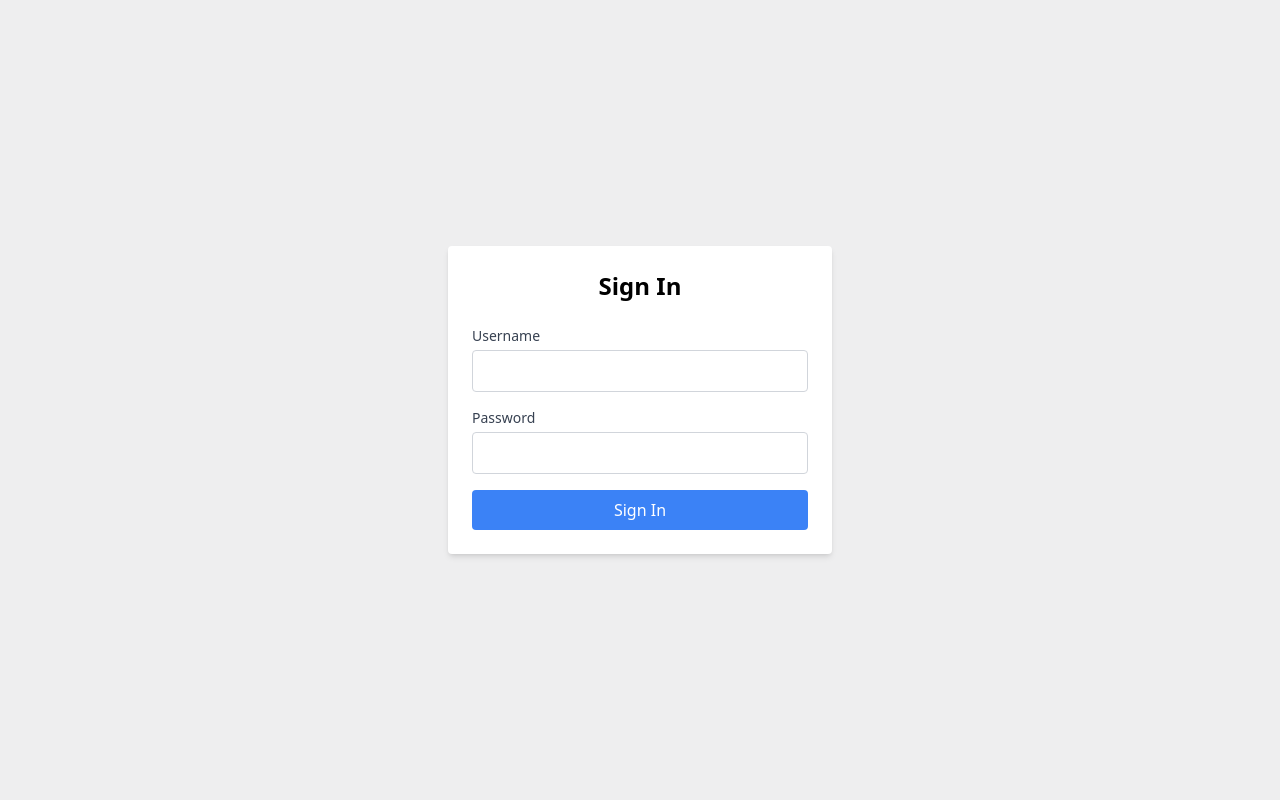
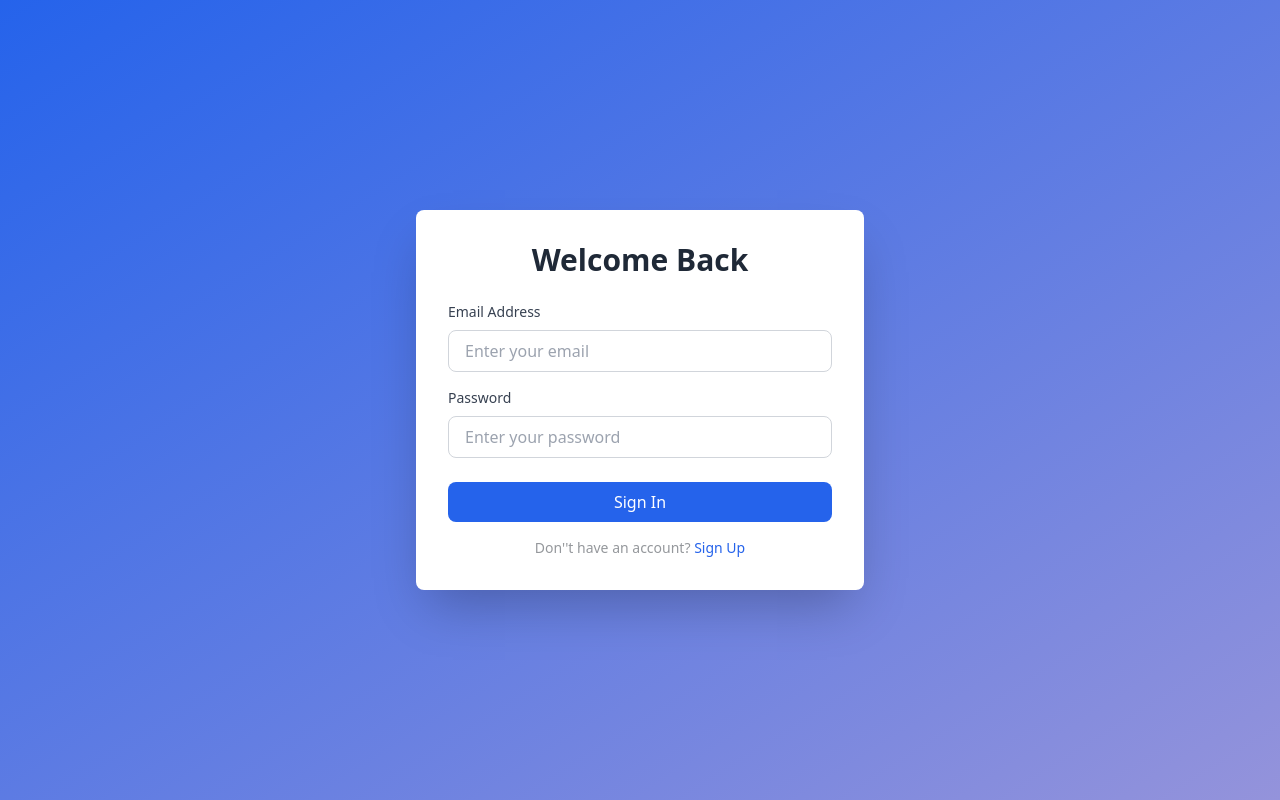
Before and after one commit to arjunkumar811/Brainly-App, a React (Vite) app in the folder Brainly-FrontEnd/: page /signin in a window 1280 px wide. Built offline with nearby package versions, Linux system fonts and the light colour scheme.

Commit message:
Sign Up, IN

```diff
--- a/Brainly-FrontEnd/src/pages/SignIn.tsx
+++ b/Brainly-FrontEnd/src/pages/SignIn.tsx
@@ -5,79 +5,110 @@ import axios from 'axios';
 
 const Signin = () => {
   const [formData, setFormData] = useState({
-    username: '',
+    email: '',
     password: '',
   });
+  const [error, setError] = useState('');
+  const [loading, setLoading] = useState(false);
 
   const navigate = useNavigate();
 
   const handleChange = (e: { target: { name: any; value: any; }; }) => {
     const { name, value } = e.target;
     setFormData({ ...formData, [name]: value });
+    setError('');
   };
 
   const handleSubmit = async (e: { preventDefault: () => void; }) => {
     e.preventDefault();
+    setError('');
+    setLoading(true);
 
-    const { username, password } = formData;
+    const { email, password } = formData;
 
-    if (!username || !password) {
-      alert('Please fill in both fields.');
+    if (!email || !password) {
+      setError('Please fill in all fields.');
+      setLoading(false);
       return;
     }
 
     try {
-      const response = await axios.post(`${BACKEND_URL}/api/v1/signin`, { username, password });
-      alert('You have signed in successfully!');
-      console.log('Token:', response.data.token); // Store the token for authentication
-      navigate('/dashboard'); // Redirect to the dashboard or another page
-    } catch (error) {
-      alert('Signin failed. Please try again.');
-      console.error('Error during signin:', error);
+      const response = await axios.post(`${BACKEND_URL}/api/v1/signin`, { email, password });
+      localStorage.setItem('token', response.data.token);
+      navigate('/dashboard');
+    } catch (error: any) {
+      if (error.response?.data?.message === "User not found. Please sign up.") {
+        navigate('/signup');
+      } else {
+        setError(error.response?.data?.message || 'Signin failed. Please try again.');
+      }
+    } finally {
+      setLoading(false);
     }
   };
 
   return (
-    <div className="flex items-center justify-center min-h-screen bg-gray-100">
+    <div className="flex items-center justify-center min-h-screen bg-gradient-to-br from-blue-600 to-purple-500">
       <form
         onSubmit={handleSubmit}
-        className="bg-white p-6 rounded shadow-md w-96"
+        className="bg-white p-8 rounded-lg shadow-2xl w-full max-w-md"
       >
-        <h2 className="text-2xl font-bold mb-6 text-center">Sign In</h2>
+        <h2 className="text-3xl font-bold mb-6 text-center text-gray-800">Welcome Back</h2>
+
+        {error && (
+          <div className="mb-4 p-3 bg-red-100 border border-red-400 text-red-700 rounded">
+            {error}
+          </div>
+        )}
+
         <div className="mb-4">
-          <label className="block text-sm font-medium text-gray-700" htmlFor="username">
-            Username
+          <label className="block text-sm font-medium text-gray-700 mb-2" htmlFor="email">
+            Email Address
           </label>
           <input
-            type="text"
-            name="username"
-            id="username"
-            value={formData.username}
+            type="email"
+            id="email"
+            name="email"
+            value={formData.email}
             onChange={handleChange}
-            required
-            className="mt-1 block w-full p-2 border border-gray-300 rounded focus:outline-none focus:ring focus:ring-blue-500"
+            className="w-full px-4 py-2 border border-gray-300 rounded-lg focus:ring-2 focus:ring-blue-500 focus:border-transparent outline-none transition"
+            placeholder="Enter your email"
           />
         </div>
-        <div className="mb-4">
-          <label className="block text-sm font-medium text-gray-700" htmlFor="password">
+
+        <div className="mb-6">
+          <label className="block text-sm font-medium text-gray-700 mb-2" htmlFor="password">
             Password
           </label>
           <input
             type="password"
+            id="password"
             name="password"
-            id="password"
             value={formData.password}
             onChange={handleChange}
-            required
-            className="mt-1 block w-full p-2 border border-gray-300 rounded focus:outline-none focus:ring focus:ring-blue-500"
+            className="w-full px-4 py-2 border border-gray-300 rounded-lg focus:ring-2 focus:ring-blue-500 focus:border-transparent outline-none transition"
+            placeholder="Enter your password"
           />
         </div>
+
         <button
           type="submit"
-          className="w-full bg-blue-500 text-white p-2 rounded hover:bg-blue-600"
+          disabled={loading}
+          className="w-full bg-blue-600 text-white py-2 px-4 rounded-lg hover:bg-blue-700 transition duration-200 font-medium disabled:bg-gray-400"
         >
-          Sign In
+          {loading ? 'Signing In...' : 'Sign In'}
         </button>
+
+        <p className="mt-4 text-center text-sm text-gray-600">
+          Don''t have an account?{' '}
+          <button
+            type="button"
+            onClick={() => navigate('/signup')}
+            className="text-blue-600 hover:text-blue-700 font-medium"
+          >
+            Sign Up
+          </button>
+        </p>
       </form>
     </div>
   );
--- a/Brainly-FrontEnd/src/pages/SignUp.tsx
+++ b/Brainly-FrontEnd/src/pages/SignUp.tsx
@@ -1,93 +1,132 @@
-
 import { useState } from 'react';
 import { useNavigate } from 'react-router-dom';
 import { BACKEND_URL } from '../config';
 import axios from 'axios';
 
-
-
 const Signup = () => {
   const [formData, setFormData] = useState({
-    username: '',
+    email: '',
     password: '',
+    name: '',
   });
+  const [error, setError] = useState('');
+  const [loading, setLoading] = useState(false);
 
   const navigate = useNavigate();
 
   const handleChange = (e: { target: { name: any; value: any; }; }) => {
     const { name, value } = e.target;
     setFormData({ ...formData, [name]: value });
+    setError('');
   };
 
   const handleSubmit = async (e: { preventDefault: () => void; }) => {
     e.preventDefault();
+    setError('');
+    setLoading(true);
 
-    const { username, password } = formData;
+    const { email, password, name } = formData;
 
-    if (!username || !password) {
-      alert('Please fill in both fields.');
+    if (!email || !password || !name) {
+      setError('Please fill in all fields.');
+      setLoading(false);
       return;
     }
 
     try {
-      await axios.post(`${BACKEND_URL}/api/v1/signup`, { username, password });
-      alert('You have signed up successfully!');
-      navigate('/signin');
-    } catch (error) {
-      alert('Signup failed. Please try again.');
-      console.error('Error during signup:', error);
+      const response = await axios.post(`${BACKEND_URL}/api/v1/signup`, { email, password, name });
+      localStorage.setItem('token', response.data.token);
+      navigate('/dashboard');
+    } catch (error: any) {
+      if (error.response?.data?.message === "User already exists. Please sign in.") {
+        navigate('/signin');
+      } else {
+        setError(error.response?.data?.message || 'Signup failed. Please try again.');
+      }
+    } finally {
+      setLoading(false);
     }
   };
 
   return (
-    <>
-
-    <div className="flex items-center justify-center min-h-screen bg-gray-100 ">
-
-
+    <div className="flex items-center justify-center min-h-screen bg-gradient-to-br from-purple-600 to-blue-500">
       <form
         onSubmit={handleSubmit}
-        className="bg-white p-6 rounded shadow-md w-96"
+        className="bg-white p-8 rounded-lg shadow-2xl w-full max-w-md"
       >
-        <h2 className="text-2xl font-bold mb-6 text-center">Sign Up</h2>
+        <h2 className="text-3xl font-bold mb-6 text-center text-gray-800">Create Account</h2>
+
+        {error && (
+          <div className="mb-4 p-3 bg-red-100 border border-red-400 text-red-700 rounded">
+            {error}
+          </div>
+        )}
+
         <div className="mb-4">
-          <label className="block text-sm font-medium text-gray-700" htmlFor="username">
-            Username
+          <label className="block text-sm font-medium text-gray-700 mb-2" htmlFor="name">
+            Full Name
           </label>
           <input
             type="text"
-            name="username"
-            id="username"
-            value={formData.username}
+            id="name"
+            name="name"
+            value={formData.name}
             onChange={handleChange}
-            required
-            className="mt-1 block w-full p-2 border border-gray-300 rounded focus:outline-none focus:ring focus:ring-blue-500"
+            className="w-full px-4 py-2 border border-gray-300 rounded-lg focus:ring-2 focus:ring-purple-500 focus:border-transparent outline-none transition"
+            placeholder="Enter your full name"
           />
         </div>
+
         <div className="mb-4">
-          <label className="block text-sm font-medium text-gray-700" htmlFor="password">
+          <label className="block text-sm font-medium text-gray-700 mb-2" htmlFor="email">
+            Email Address
+          </label>
+          <input
+            type="email"
+            id="email"
+            name="email"
+            value={formData.email}
+            onChange={handleChange}
+            className="w-full px-4 py-2 border border-gray-300 rounded-lg focus:ring-2 focus:ring-purple-500 focus:border-transparent outline-none transition"
+            placeholder="Enter your email"
+          />
+        </div>
+
+        <div className="mb-6">
+          <label className="block text-sm font-medium text-gray-700 mb-2" htmlFor="password">
             Password
           </label>
           <input
             type="password"
+            id="password"
             name="password"
-            id="password"
             value={formData.password}
             onChange={handleChange}
-            required
-            className="mt-1 block w-full p-2 border border-gray-300 rounded focus:outline-none focus:ring focus:ring-blue-500"
+            className="w-full px-4 py-2 border border-gray-300 rounded-lg focus:ring-2 focus:ring-purple-500 focus:border-transparent outline-none transition"
+            placeholder="Enter your password"
           />
         </div>
+
         <button
           type="submit"
-          className="w-full bg-blue-500 text-white p-2 rounded hover:bg-blue-600"
+          disabled={loading}
+          className="w-full bg-purple-600 text-white py-2 px-4 rounded-lg hover:bg-purple-700 transition duration-200 font-medium disabled:bg-gray-400"
         >
-          Sign Up
+          {loading ? 'Creating Account...' : 'Sign Up'}
         </button>
+
+        <p className="mt-4 text-center text-sm text-gray-600">
+          Already have an account?{' '}
+          <button
+            type="button"
+            onClick={() => navigate('/signin')}
+            className="text-purple-600 hover:text-purple-700 font-medium"
+          >
+            Sign In
+          </button>
+        </p>
       </form>
     </div>
-
-    </>
   );
 };
 
```
